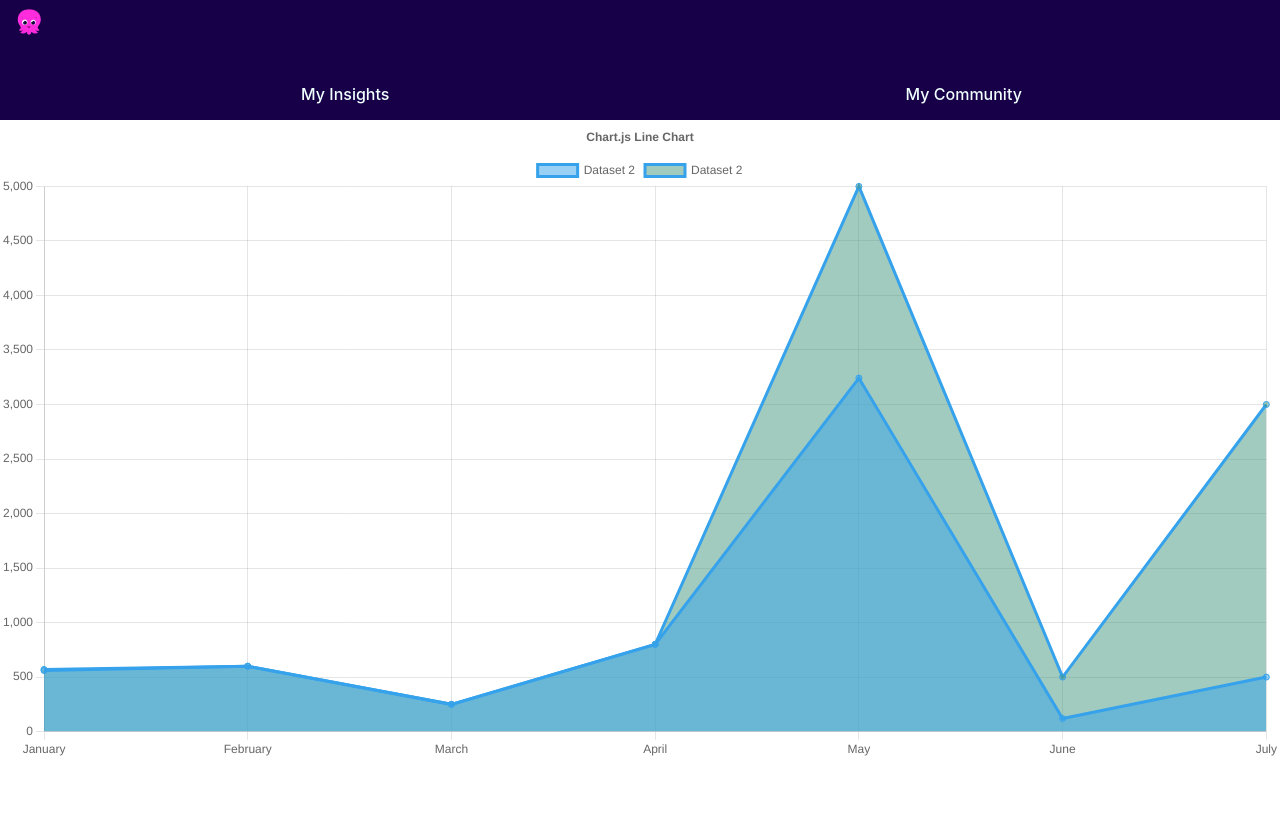
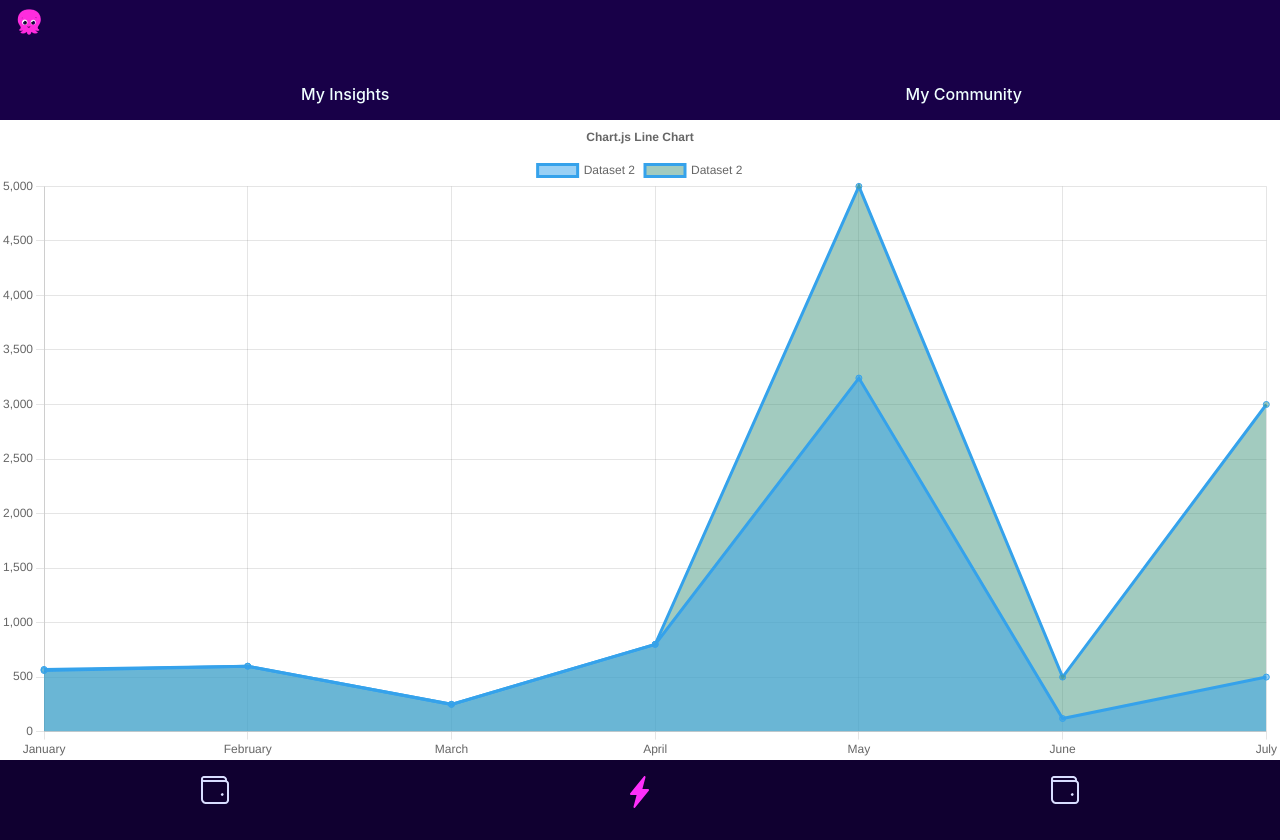
Before and after one commit to mescad/octopus-energy--project-client, a React (Create React App) app: page / in a window 1280 px wide. Before the commit the page ends 800 px from the top, so only its background shows below. Built offline with nearby package versions, Linux system fonts and the light colour scheme.

Commit message:
basic footer

```diff
--- a/src/components/Footer/Footer.js
+++ b/src/components/Footer/Footer.js
@@ -0,0 +1,24 @@
+import "./Footer.scss";
+import { Link } from "react-router-dom";
+import wallet from "../../assets/images/icons/wallet.png"
+import bolt from "../../assets/images/icons/Vector.svg";
+
+const Footer = () => {
+  return (
+    <footer>
+      <div className="icons__container">
+        <Link className="icons__link" to={"/"}>
+          <img src={wallet} className="icons__image"/>
+        </Link>
+
+        <img src={bolt} className="icons__image" />
+
+        <Link className="icons__link" to={"/"}>
+          <img src={wallet} className="icons__image"/>
+        </Link>
+      </div>
+    </footer>
+  );
+};
+
+export default Footer;
--- a/src/components/Footer/Footer.scss
+++ b/src/components/Footer/Footer.scss
@@ -0,0 +1,21 @@
+@use "../../styles/variables" as *;
+
+footer {
+  background-color: $siphon;
+  width: 100%;
+  height: 10vh;
+}
+
+.icons {
+  &__container {
+    padding-top: 1rem;
+    padding-bottom: 0.5rem;
+    background-color: $siphon;
+    display: flex;
+    justify-content: space-around;
+  }
+
+  &__link {
+    text-decoration: none;
+  }
+}
--- a/src/pages/MyInsights/MyInsights.js
+++ b/src/pages/MyInsights/MyInsights.js
@@ -1,12 +1,14 @@
 import "./MyInsights.scss";
 import Navbar from "../../components/Navbar/Navbar";
 import Charts from "../../components/Chart/Chart";
+import Footer from "../../components/Footer/Footer";
 
 const MyInsights = () => {
   return (
     <>
   <Navbar />
   <Charts />
+  <Footer />
   </>
   )
 };
```
Also changed, not shown: src/assets/images/icons/wallet.png (renamed from src/assets/images/icons/Lightning.png).
